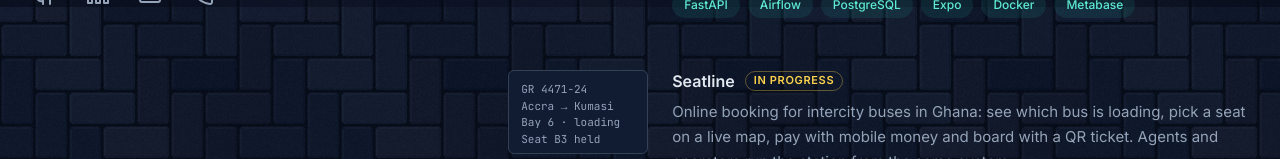
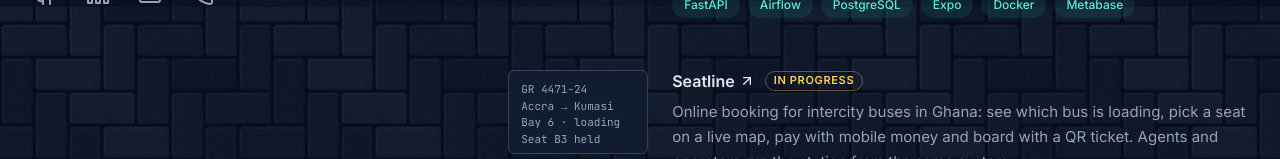
Before and after one commit to Jerry-Khobby/portfolio-site, a React (Create React App) app: page / in a window 1280 px wide. Shown: the part 793-952 px from the top of the page. Built offline with nearby package versions, Linux system fonts and the light colour scheme.

Commit message:
Link projects and SikaTrack case study to their GitHub repos
Repo links taken from the CVs and GitHub profile. The Office
Management System is internal AmaliTech work and stays unlinked.

```diff
--- a/src/data/caseStudies/sikatrack.js
+++ b/src/data/caseStudies/sikatrack.js
@@ -2,7 +2,7 @@ const sikatrack = {
   title: "SikaTrack",
   summary:
     "A personal-finance tracker built from the mobile-money SMS already on your phone.",
-  repo: "",
+  repo: "https://github.com/Jerry-Khobby/SikaTrack",
   meta: [
     { label: "Role", value: "Sole engineer" },
     { label: "Status", value: "In progress", inProgress: true },
--- a/src/data/projects.js
+++ b/src/data/projects.js
@@ -3,7 +3,7 @@ const currentProjects = [
   {
     title: "SikaTrack",
     caseStudy: "/projects/sikatrack",
-    href: "",
+    href: "https://github.com/Jerry-Khobby/SikaTrack",
     thumb: "MoMo SMS\n→ FastAPI\n→ Airflow\n→ star schema",
     blurb:
       "A budgeting app for mobile-money users. It reads the MoMo SMS already on your phone, turns each one into a categorised transaction, spots recurring charges and tracks budgets, with nothing typed by hand.",
@@ -14,7 +14,7 @@ const currentProjects = [
   {
     title: "Seatline",
     caseStudy: "",
-    href: "",
+    href: "https://github.com/Jerry-Khobby/ghana-bus-booking",
     thumb: "GR 4471-24\nAccra → Kumasi\nBay 6 · loading\nSeat B3 held",
     blurb:
       "Online booking for intercity buses in Ghana: see which bus is loading, pick a seat on a live map, pay with mobile money and board with a QR ticket. Agents and operators run the station from the same system.",
@@ -28,7 +28,7 @@ const projects = [
   {
     title: "CampusBid",
     context: "Campus marketplace backend",
-    href: "",
+    href: "https://github.com/Jerry-Khobby/campus-bid-backend-web-app",
     thumb: "10+ modules\nescrow payments\n167 tests\n14 suites",
     blurb:
       "NestJS backend with an escrow-style Paystack flow, real-time chat over WebSockets and Redis caching, plus a Next.js frontend. Covered by 167 Jest unit tests and documented with Swagger.",
@@ -37,7 +37,7 @@ const projects = [
   {
     title: "Sepsis Prediction API",
     context: "AI-integrated clinical backend",
-    href: "",
+    href: "https://github.com/Jerry-Khobby/early-prediction-sepsis-backend",
     thumb: "POST /predict\n→ CNN-LSTM\n→ risk + SHAP",
     blurb:
       "FastAPI service around a live CNN-LSTM model with manual and batch prediction, SHAP explanations on every result, and a Next.js dashboard for CSV upload and reports.",
@@ -55,7 +55,7 @@ const projects = [
   {
     title: "Music Streaming Pipeline",
     context: "Event-driven AWS",
-    href: "",
+    href: "https://github.com/Jerry-Khobby/Music-Streaming-Data-Pipeline",
     thumb: "S3 → EventBridge\n→ SQS → Step Fn\n→ Glue",
     blurb:
       "Ingests simulated streaming events and computes genre-level listening metrics in Glue, with CloudWatch logging, Slack alerts and Terraform-managed infrastructure.",
@@ -64,7 +64,7 @@ const projects = [
   {
     title: "E-commerce Lakehouse",
     context: "Delta Lake on AWS",
-    href: "",
+    href: "https://github.com/Jerry-Khobby/Lakehouse-Architecture-for-E-Commerce-Transactions-",
     thumb: "S3\n→ quality checks\n→ Delta tables",
     blurb:
       "Loads transaction data into Delta Lake with Glue and PySpark after null, timestamp and duplicate checks, logging rejected records. Orchestrated by Step Functions with CI in GitHub Actions.",
@@ -73,7 +73,7 @@ const projects = [
   {
     title: "Heartbeat Monitoring",
     context: "Real-time streaming",
-    href: "",
+    href: "https://github.com/Jerry-Khobby/Real-Time-Customer-Heartbeat-Monitoring-System",
     thumb: "Kafka\n→ Spark Streaming\n→ Postgres\n→ Grafana",
     blurb:
       "Streams simulated heart-rate events through Kafka and Spark Structured Streaming, validates them and stores them in PostgreSQL, with live Grafana dashboards in Docker Compose.",
@@ -82,7 +82,7 @@ const projects = [
   {
     title: "Collaborative Whiteboard",
     context: "Real-time backend",
-    href: "",
+    href: "https://github.com/Jerry-Khobby/real-time-collaborative-whiteboard",
     thumb: "rooms\ndraw events\nthrottled\n60 FPS",
     blurb:
       "Canvas rooms and draw-event broadcasting on NestJS and Socket.IO, with input throttling that holds 60 FPS under load, wired to a Next.js frontend.",
```
